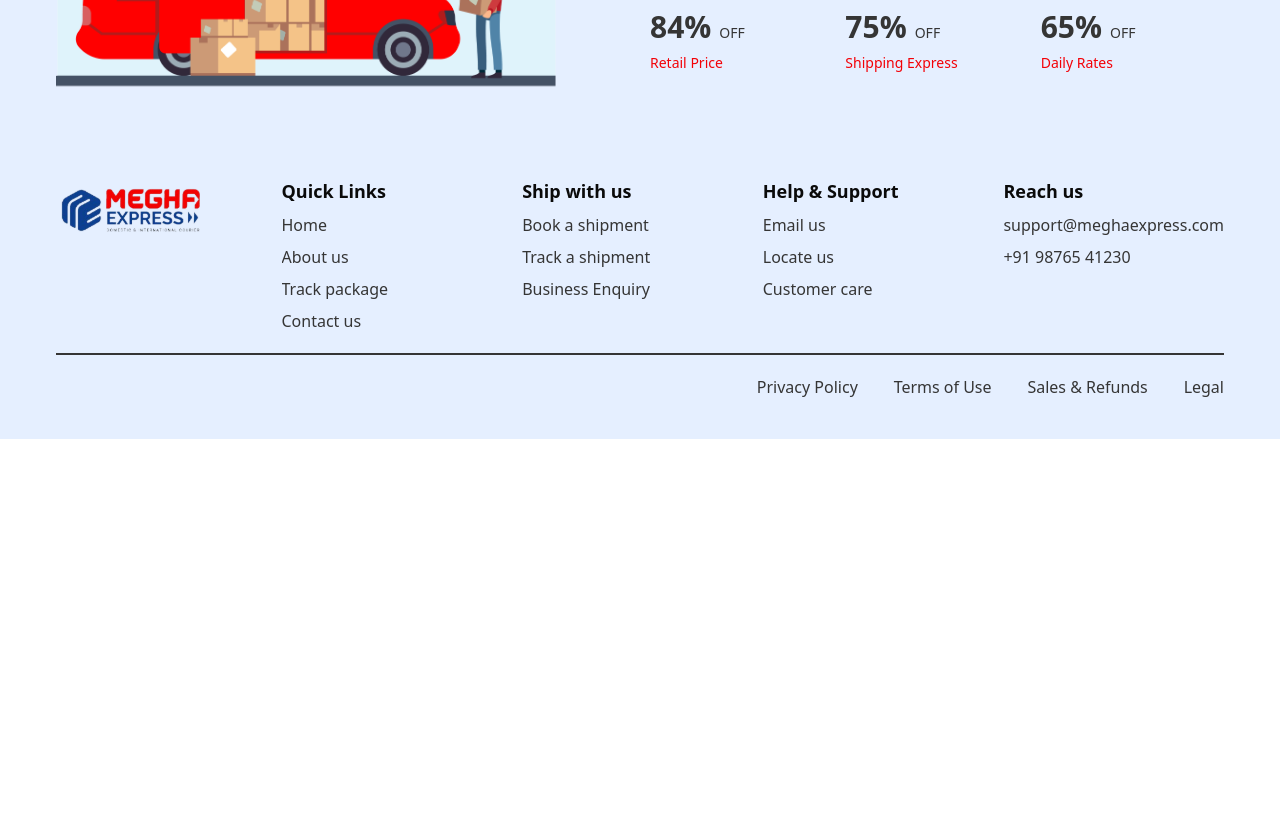
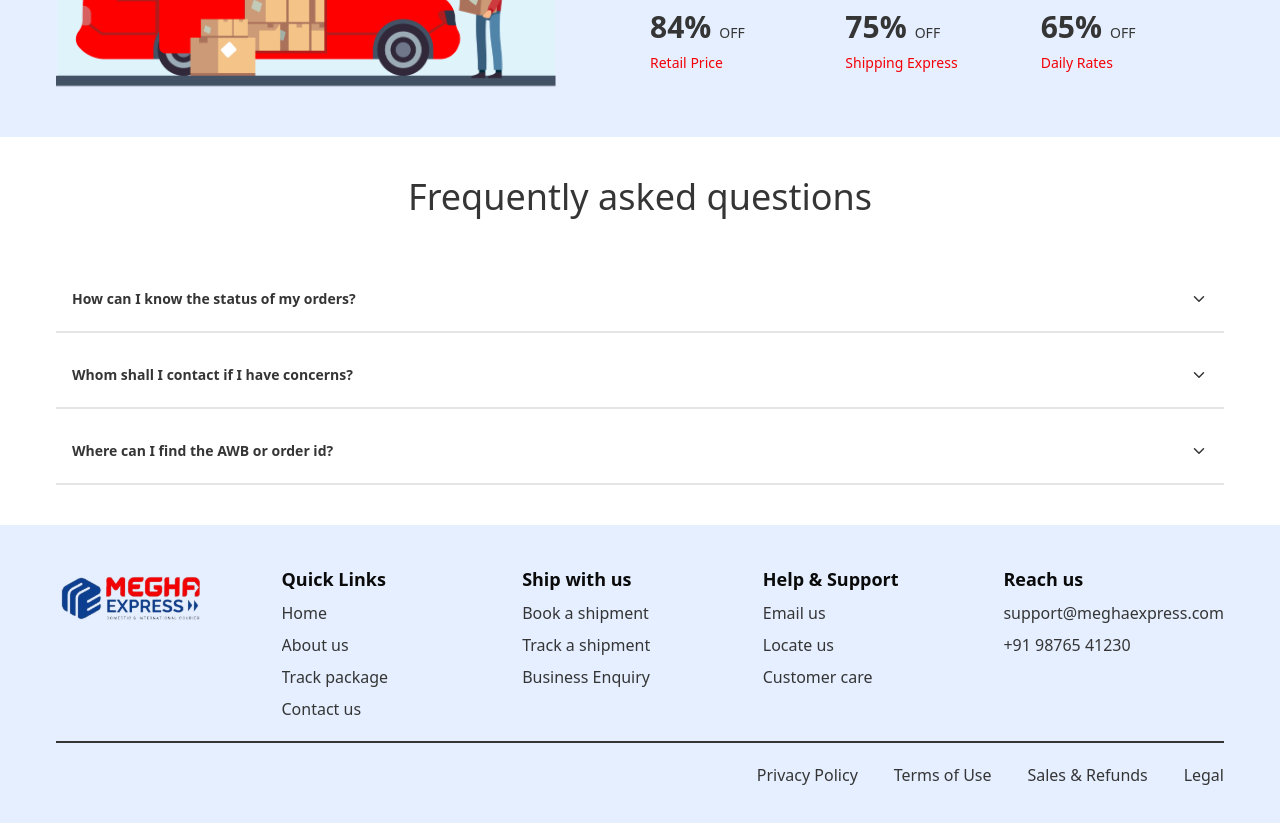
Before and after one commit to exionstech/megha-express-client, a Next.js app: page / in a window 1280 px wide. Shown: the part 1840-2663 px from the top of the page. Before the commit the page ends 2279 px from the top, so only its background shows below. Built offline with nearby package versions, Linux system fonts and the light colour scheme.

Commit message:
Add FAQ section and Accordion component; integrate FAQ into landing page for improved user support

```diff
--- /dev/null
+++ b/src/app/(landing)/_components/faq.tsx
@@ -0,0 +1,31 @@
+import Accordion from "@/components/shared/accordian";
+
+const accordionItems = [
+    {
+      title: 'How can I know the status of my orders?',
+      content: 'You can track your order status through our tracking portal using your AWB number.',
+    },
+    {
+      title: 'Whom shall I contact if I have concerns?',
+      content: 'You can reach out to our customer support team through email or phone for any concerns.',
+    },
+    {
+      title: 'Where can I find the AWB or order id?',
+      content: 'We sent your AWB tracking number to you via Email & SMS upon order confirmation. You can find it there.',
+    }
+  ];
+
+const FaqSection = () => {
+  return (
+    <section className='w-full max-w-screen-2xl px-5 md:px-14 2xl:px-20 mx-auto flex flex-col mt-10 gap-10 items-center'>
+        <h1 className="text-3xl lg:text-4xl 2xl:text-5xl font-medium text-customBlack select-none pointer-events-none">
+        Frequently asked questions
+        </h1>
+        <div className="w-full max-w-screen-xl mx-auto">
+        <Accordion items={accordionItems}/>
+        </div>
+    </section>
+  )
+}
+
+export default FaqSection;
--- a/src/app/(landing)/page.tsx
+++ b/src/app/(landing)/page.tsx
@@ -2,6 +2,7 @@ import { MaxWrapper } from "@/components/shared/max-wrapper";
 import Hero from "./_components/hero";
 import Services from "./_components/services";
 import ChooseUs from "./_components/choose-us";
+import FaqSection from "./_components/faq";
 
 export default function Home() {
   return (
@@ -9,6 +10,7 @@ export default function Home() {
       <Hero/>
       <Services/>
       <ChooseUs/>
+      <FaqSection/>
     </MaxWrapper>
   );
 }
--- /dev/null
+++ b/src/components/shared/accordian.tsx
@@ -0,0 +1,100 @@
+"use client"
+import { motion, Variants } from 'framer-motion'
+import { ChevronDown } from 'lucide-react'
+import React, { useState } from 'react'
+
+interface AccordionItemProps {
+  title: string
+  content: string
+  isExpanded: boolean
+  onToggle: () => void
+}
+
+interface AccordionProps {
+  items: Array<{
+    title: string
+    content: string
+  }>
+}
+
+const AccordionItem: React.FC<AccordionItemProps> = ({
+  title,
+  content,
+  isExpanded,
+  onToggle,
+}) => {
+  const cardVariants: Variants = {
+    collapsed: {
+      height: '60px',
+      transition: { type: 'spring', stiffness: 300, damping: 15 },
+    },
+    expanded: {
+      height: 'auto',
+      transition: { type: 'spring', stiffness: 300, damping: 15 },
+    },
+  }
+
+  const contentVariants: Variants = {
+    collapsed: { opacity: 0 },
+    expanded: {
+      opacity: 1,
+      transition: { delay: 0.1 },
+    },
+  }
+
+  const chevronVariants: Variants = {
+    collapsed: { rotate: 0 },
+    expanded: { rotate: 180 },
+  }
+
+  return (
+    <motion.div
+      className={`w-full my-4 h-full cursor-pointer select-none overflow-hidden border-b-2`}
+      variants={cardVariants}
+      initial="collapsed"
+      animate={isExpanded ? 'expanded' : 'collapsed'}
+      onClick={onToggle}
+    >
+      <div className="flex items-center justify-between p-4 text-customBlack">
+        <h2 className="m-0 text-sm font-semibold text-red-500">{title}</h2>
+        <motion.div variants={chevronVariants}>
+          <ChevronDown size={18} color='#353535'/>
+        </motion.div>
+      </div>
+      <motion.div
+        className="text-md select-none px-4 py-4"
+        variants={contentVariants}
+        initial="collapsed"
+        animate={isExpanded ? 'expanded' : 'collapsed'}
+      >
+        <p className="m-0 text-sm text-customBlack">
+          {content}
+        </p>
+      </motion.div>
+    </motion.div>
+  )
+}
+
+const Accordion: React.FC<AccordionProps> = ({ items }) => {
+  const [expandedIndex, setExpandedIndex] = useState<number | null>(null)
+
+  const handleToggle = (index: number) => {
+    setExpandedIndex(expandedIndex === index ? null : index)
+  }
+
+  return (
+    <div className="space-y-4 w-full">
+      {items.map((item, index) => (
+        <AccordionItem
+          key={index}
+          title={item.title}
+          content={item.content}
+          isExpanded={expandedIndex === index}
+          onToggle={() => handleToggle(index)}
+        />
+      ))}
+    </div>
+  )
+}
+
+export default Accordion;
--- a/src/components/shared/footer.tsx
+++ b/src/components/shared/footer.tsx
@@ -46,7 +46,7 @@ const reachUs = [
 
 const Footer = () => {
   return (
-    <section className='w-full bg-customBlue py-10'>
+    <section className='w-full bg-customBlue mt-10 py-10'>
         <div className="w-full max-w-screen-2xl px-5 md:px-14 mx-auto flex flex-col gap-5">
             <div className="w-full flex md:flex-row flex-col gap-8 md:justify-between">
                     <Logo/>
```
